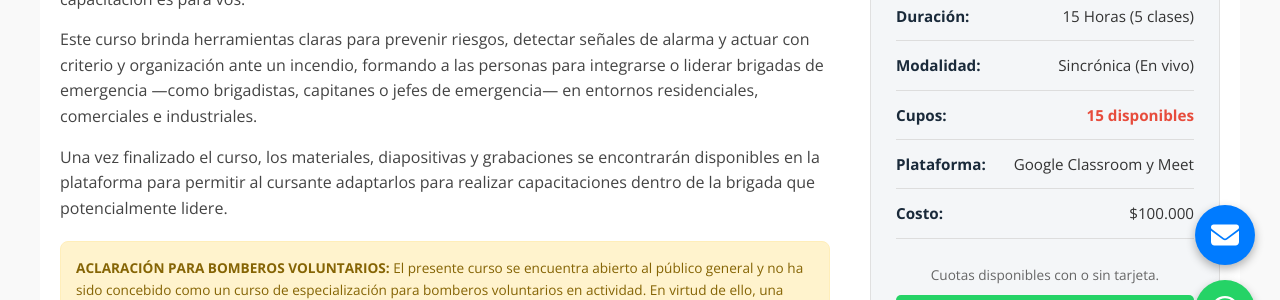
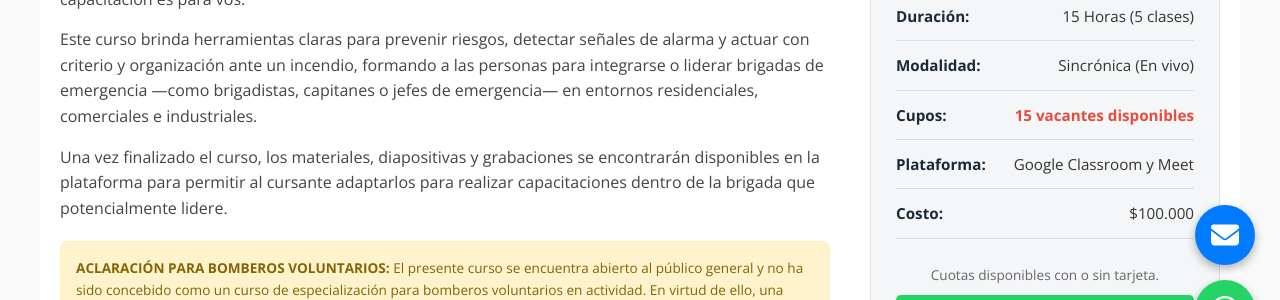
Before and after one commit to martov1/EDSI-nuevo-sitio, a Jekyll site: the page built from Particulares/Supervisor-y-brigadista/Supervisor-y-brigadista.html, in a window 1280 px wide. Shown: the part 535-835 px from the top of the page. Built offline with Jekyll 4.4.1, drawn with Linux system fonts in a browser that asks for light colours.

Commit message:
se implementa bloqueo de boton si inscripciones cerradas y textos

```diff
--- a/Particulares/Supervisor-y-brigadista/Supervisor-y-brigadista.css
+++ b/Particulares/Supervisor-y-brigadista/Supervisor-y-brigadista.css
@@ -223,6 +223,20 @@
   background-color: #0089c8;
   transform: translateY(0) scale(1.02);
   box-shadow: 0 6px 18px rgba(0, 158, 227, 0.28);
+}
+.enrollment-cta-disabled,
+.enrollment-cta-disabled:hover {
+  appearance: none;
+  background-color: #9aa0a6;
+  border: 0;
+  box-sizing: border-box;
+  box-shadow: none;
+  cursor: not-allowed;
+  font: inherit;
+  opacity: 0.85;
+  text-align: center;
+  transform: none;
+  width: 100%;
 }
 .btn-primary {
   /* Boton secundario de contacto por WhatsApp */
--- a/Particulares/Supervisor-y-brigadista/Supervisor-y-brigadista.html
+++ b/Particulares/Supervisor-y-brigadista/Supervisor-y-brigadista.html
@@ -77,10 +77,17 @@
                     <h2>Inscripción y Medios de pago</h2>
 
                     <p>Completá tus datos en el formulario. Una vez enviado, vas a poder elegir entre transferencia bancaria, Mercado Pago o contactarnos por WhatsApp si necesitás ayuda.</p>
+                    {% if site.cupos_brigadista.inscripciones_abiertas %}
                         <a href="{{ site.baseurl }}/Particulares/Supervisor-y-brigadista/Brigadista-Inscripcion/#inscripcion" class="btn-payment enrollment-cta">
                             <img src="/assets/inscripcion.svg" alt="Inscripción" width="30" height="30" style="vertical-align:middle; margin-right:8px;">
                             ¡Inscribirme ahora!
                         </a>
+                    {% else %}
+                        <button type="button" class="btn-payment enrollment-cta enrollment-cta-disabled" disabled>
+                            <img src="/assets/inscripcion.svg" alt="" width="30" height="30" style="vertical-align:middle; margin-right:8px;">
+                            Inscripciones cerradas
+                        </button>
+                    {% endif %}
                 </section>
                 <section class="section-card">
                     <h2>Programa Detallado</h2>
@@ -345,9 +352,15 @@
                     <div class="inscription-box">
                         <p style="font-size: 0.85rem; color: #666; margin-bottom: 10px;">Cuotas disponibles con o sin tarjeta.</p>
                         <a href="https://wa.me/{{ site.whatsapp_phone }}?text={{ site.whatsapp_message_particular_brigadista | url_encode }}" target="_blank" class="btn-primary" style="margin-bottom:10px;"><img src="/assets/whatsapp-icon.svg" alt="WhatsApp" width="18" height="18" style="vertical-align:middle; margin-right:8px;">Contactar asesor</a>
+                        {% if site.cupos_brigadista.inscripciones_abiertas %}
                             <a href="{{ site.baseurl }}/Particulares/Supervisor-y-brigadista/Brigadista-Inscripcion/#inscripcion" class="btn-payment">
-                            <img src="/assets/inscripcion.svg" alt="WhatsApp" width="30" height="30" style="vertical-align:middle; margin-right:8px;">¡Inscribirme ahora!
+                                <img src="/assets/inscripcion.svg" alt="Inscripción" width="30" height="30" style="vertical-align:middle; margin-right:8px;">¡Inscribirme ahora!
                             </a>
+                        {% else %}
+                            <button type="button" class="btn-payment enrollment-cta-disabled" disabled>
+                                <img src="/assets/inscripcion.svg" alt="" width="30" height="30" style="vertical-align:middle; margin-right:8px;">Inscripciones cerradas
+                            </button>
+                        {% endif %}
                     </div>
 
 
@@ -367,7 +380,7 @@
         obtenerEstadoCupos({
           elementoDestino: cuposEl,
           formatearTexto: ({ cuposDisponibles }) =>
-            `${cuposDisponibles} disponibles`,
+            `${cuposDisponibles} vacantes disponibles`,
         });
       });
     </script>
--- a/Particulares/Supervisor-y-brigadista/cupos-curso.js
+++ b/Particulares/Supervisor-y-brigadista/cupos-curso.js
@@ -64,10 +64,7 @@
     };
 
     if (elementoDestino) {
-      elementoDestino.textContent =
-        typeof formatearTexto === "function"
-          ? formatearTexto(resultadoFallback)
-          : `hasta ${capacidadMaxima} participantes`;
+      elementoDestino.textContent = `Hasta ${capacidadMaxima} participantes.`;
     }
 
     return resultadoFallback;
@@ -169,7 +166,7 @@
       elementoDestino.textContent =
         typeof formatearTexto === "function"
           ? formatearTexto(resultadoFallback)
-          : `hasta ${capacidadMaxima} participantes`;
+          : `Hasta ${capacidadMaxima} participantes`;
     }
 
     return resultadoFallback;
```
Lines whose indentation alone changed are shown as unchanged.
